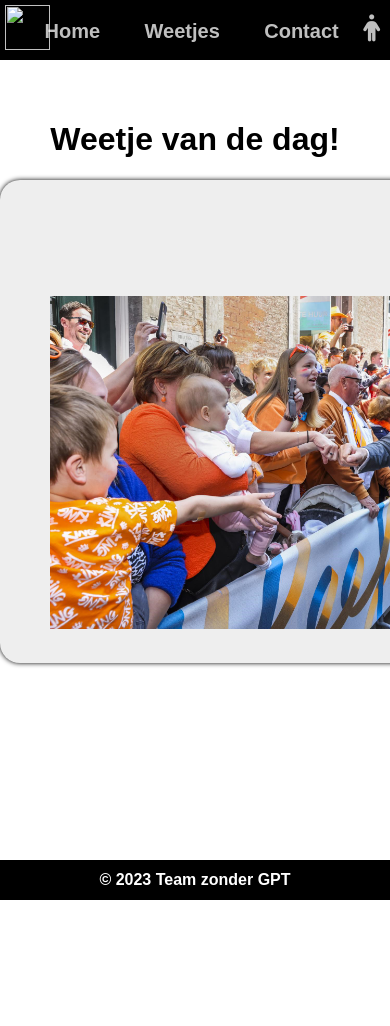
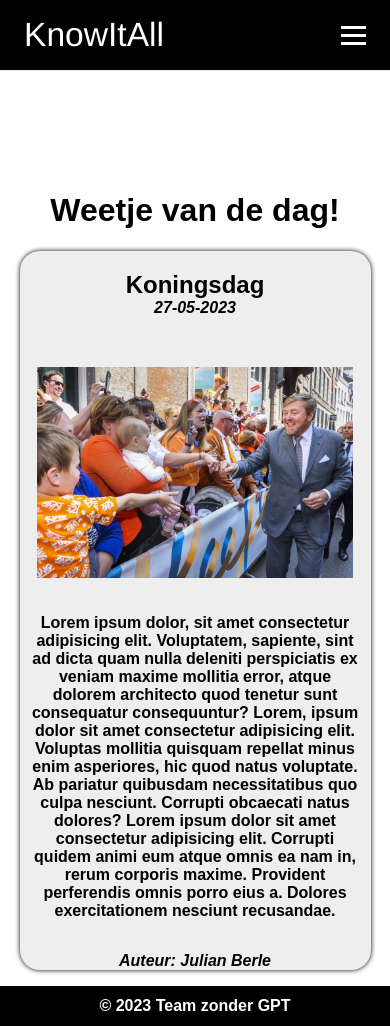
Before and after one commit to Patuberr/Knowitall, a PHP site: page / in a window 390 px wide; the page is wider, and only the part inside the window is pictured. Before the commit the page ends 900 px from the top of that part, so only its background shows below. Run offline with PHP 8.4, Linux system fonts and the light colour scheme; some libraries are stand-ins or nearby versions.

Commit message:
Folder structure toegevoegd zoals school het wil, navbar verbeterd, website volledig responsive

```diff
--- /dev/null
+++ b/assets/css/responsive.css
@@ -0,0 +1,57 @@
+@media only screen and (max-width: 635px) {
+    .nav-menu {
+        position: fixed;
+        left: -150%;
+        top: 5rem;
+        flex-direction: column;
+        background-color: #fff;
+        width: 100%;
+        border-radius: 10px;
+        text-align: center;
+        transition: 0.3s;
+        box-shadow:
+            0 10px 27px rgba(0, 0, 0, 0.05);
+    }
+
+    .nav-link {
+        color: #000;
+    }
+
+    .nav-menu.active {
+        left: 0;
+    }
+
+    .nav-item {
+        margin: 2.5rem 0;
+    }
+
+    .hamburger {
+        display: block;
+        cursor: pointer;
+    }
+
+    .hamburger.active .bar:nth-child(2) {
+        opacity: 0;
+    }
+
+    .hamburger.active .bar:nth-child(1) {
+        transform: translateY(8px) rotate(45deg);
+    }
+
+    .hamburger.active .bar:nth-child(3) {
+        transform: translateY(-8px) rotate(-45deg);
+    }
+
+}
+
+
+
+@media (max-width: 690px) {
+    .content .box .content img {
+        max-width: 95%;
+    }
+
+    .content .box .content p {
+        text-align: center;
+    }
+}
--- a/assets/css/styles.css
+++ b/assets/css/styles.css
@@ -10,64 +10,59 @@ body {
     /* min-height: 100vh; */
 }
 
-.navbar {
-    position: fixed;
-    height: 60px;
-    background-color: black;
-    width: 100%;
-    z-index: 9999999999999999999999999;
+.header{
+    background-color: #000;
+    border-bottom: 1px solid #E2E8F0;
 }
 
-.navbar h1 {
-    /* margin-top: 12.5px; */
+.navbar {
+    display: flex;
+    justify-content: space-between;
+    align-items: center;
+    padding: 1rem 1.5rem;
+}
+
+.hamburger {
+    display: none;
+}
+
+.bar {
+    display: block;
+    width: 25px;
+    height: 3px;
+    margin: 5px auto;
+    -webkit-transition: all 0.3s ease-in-out;
+    transition: all 0.3s ease-in-out;
+    background-color: #fff;
+}
+
+.nav-menu {
+    display: flex;
+    justify-content: space-between;
+    align-items: center;
+}
+
+.nav-item {
+    margin-left: 2.5rem;
+    list-style: none;
+}
+
+.nav-link{
+    font-size: 1.6rem;
+    font-weight: 400;
     color: #fff;
-    margin: 0 auto;
-    width: 99%;
-    position: relative;
+    text-decoration: none;
+}
+
+.nav-logo {
     font-family: helvetica;
-    font-weight: bold;
+    text-decoration: none;
+    font-size: 2.1rem;
+    font-weight: 500;
+    color: #fff;
 }
 
 
-
-.navbar i {
-    color: #fff;
-    font-size: 27px;
-    opacity: .75;
-    transition: .3s ease;
-}
-
-.navbar .right {
-    position: absolute;
-    top: 25%;
-    right: 10px;
-}
-
-.navbar a {
-    color: #fff;
-    text-decoration: none;
-    padding:  0 20px 0 20px;
-    font-size: 20px;
-    opacity: .75;
-    transition: .3s ease;
-}
-
-.navbar a:hover {
-    opacity: 1;
-    cursor: pointer;
-    color: #fff;
-}
-
-.navbar img {
-    width: 45px;
-    padding: 5px;
-}
-
-.navbar i:hover {
-    opacity: 1;
-    cursor: pointer;
-    color: #fff;
-}
 
 .page {
     min-height: 100vh;
@@ -79,7 +74,7 @@ body {
 
 .content .box {
     background-color: #eee;
-    width: 1500px;
+    width: 90%;
     margin: 0 auto;
     border-radius: 20px;
     box-shadow: 0 0 5px black;
@@ -108,7 +103,9 @@ body {
     display: flex;
     flex-wrap: wrap;
     padding: 0;
-    width: 1400px;
+    width: 95%;
+    align-items: center;
+    justify-content: center;
     margin: 0 auto;
     gap: 20px;
 }
--- /dev/null
+++ b/assets/js/script.js
@@ -0,0 +1,17 @@
+const hamburger = document.getElementById("hamburger");
+const navMenu = document.querySelector(".nav-menu");
+const navLink = document.querySelectorAll(".nav-link");
+
+hamburger.addEventListener("click", mobileMenu);
+
+function mobileMenu() {
+    hamburger.classList.toggle("active");
+    navMenu.classList.toggle("active");
+}
+
+navLink.forEach(n => n.addEventListener("click", closeMenu));
+
+function closeMenu() {
+    hamburger.classList.remove("active");
+    navMenu.classList.remove("active");
+}
--- a/index.html
+++ b/index.html
@@ -6,19 +6,35 @@
     <title>KnowItAll</title>
 
     <link rel="stylesheet" href="./assets/css/styles.css">
+    <link rel="stylesheet" href="./assets/css/responsive.css">
 </head>
 <body>
-    <div class="navbar">
-        <img src="./assets/images/favicon.png" alt="">
-        <h1>KnowItAll</h1>
-        <div class="right">
-            <a href="./index.html">Home</a>
-            <a href="./weetjes.html">Weetjes</a>
-            <a href="./contact.html">Contact</a>
-            <i class="fa-solid fa-person" onclick="login()"></i>
-        </div>
+    <header class="header">
+        <nav class="navbar">
+            <a href="#" class="nav-logo">KnowItAll</a>
+            <ul class="nav-menu">
+                <li class="nav-item">
+                    <a href="./index.html" class="nav-link">Home</a>
+                </li>
+                <li class="nav-item">
+                    <a href="./weetjes.html" class="nav-link">Weetjes</a>
+                </li>
+                <li class="nav-item">
+                    <a href="./contact.html" class="nav-link">Contact</a>
+                </li>
+                <li class="nav-item">
+                    <a href="#" class="nav-link"><i class="fa-solid fa-person"></i></a>
+                </li>
+            </ul>
+            <div class="hamburger" id="hamburger">
+                <span class="bar"></span>
+                <span class="bar"></span>
+                <span class="bar"></span>
+            </div>
+        </nav>
+    </header>
 
-    </div>
+
 
     <div class="page">
 
@@ -40,5 +56,6 @@
         <p class="italic">© 2023 Team zonder GPT</p>
     </div>
     <script src="https://kit.fontawesome.com/e6d99cb95a.js" crossorigin="anonymous"></script>
+    <script src="./assets/js/script.js"></script>
 </body>
 </html>
```
Also changed, not shown: contact.html (+26 -11 lines), weetjes.html (+26 -11 lines), classes/config/database.php (added), classes/objects/user.php (added).
